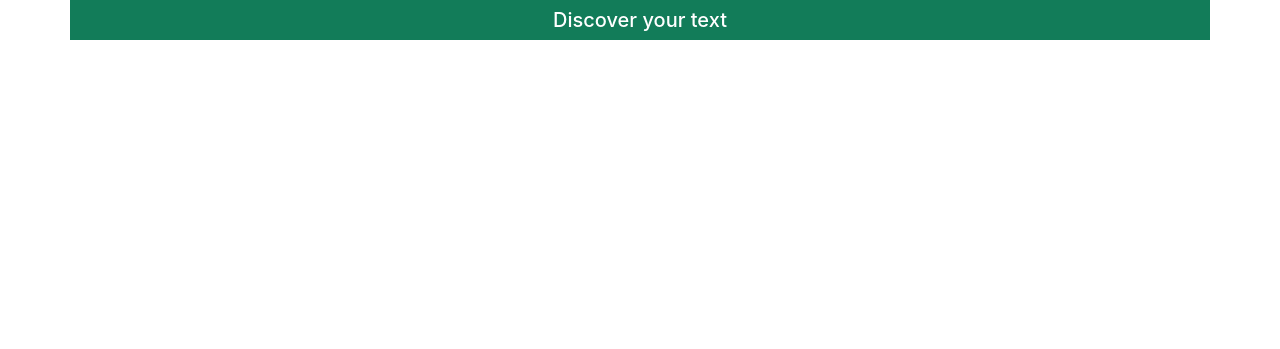
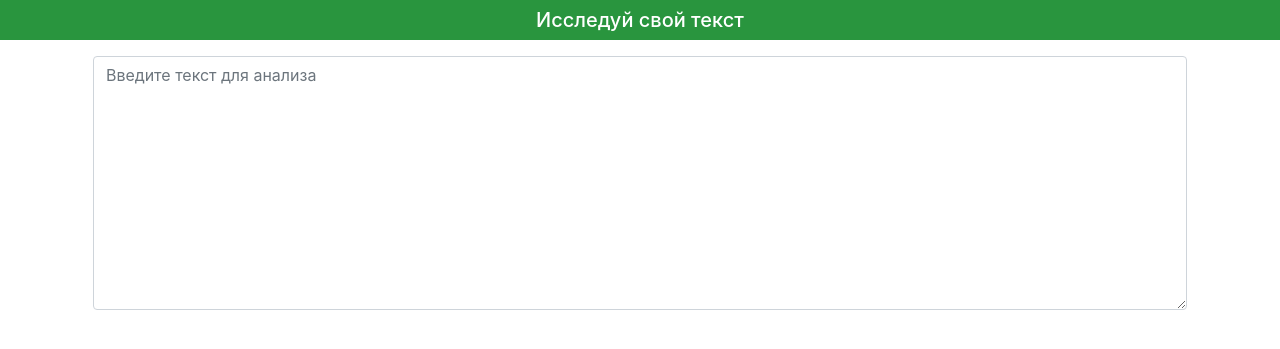
Before and after one commit to joaomsimoes/textometr, a Flask app: template templates/index.html in a window 1280 px wide. Shown: the top 349 px of the page. Run offline with Flask 2, Linux system fonts and the light colour scheme; the template is opened without the code that fills it, so the values that code supplies are empty; some libraries are stand-ins or nearby versions.

Commit message:
Automatic text analysis while user typing in textarea

```diff
--- a/analyzer.py
+++ b/analyzer.py
@@ -250,15 +250,20 @@ def start(this_text):
     whole_lemmas_list = []
     global noun_list
     noun_list = []
+    global bastard_list
     bastard_list = []
+    global geo_imen_list
     geo_imen_list = []
+    global conj_adversative_list
     conj_adversative_list = [] #противительные союзы
     modal_words_list = []
     global words_length_list
     words_length_list = []
     global number_of_syllables_list
     number_of_syllables_list = []
+    global long_words_list
     long_words_list = [] #слова более чем 4 слога
+    global count_kotoryi
     count_kotoryi = []
     global count_content_pos
     count_content_pos = []
--- a/app.py
+++ b/app.py
@@ -1,4 +1,6 @@
 from flask import Flask
+from flask import jsonify
+from flask import request
 from flask import render_template
 import analyzer
 
@@ -6,5 +8,9 @@ app = Flask(__name__)
 
 @app.route('/')
 def index():
-    app.logger.info(analyzer.start('идет дождь'))
     return render_template('index.html')
+
+@app.route('/analyze', methods=['POST'])
+def analyze():
+    info = analyzer.start(request.get_json()['text'])
+    return jsonify(result=info)
--- a/templates/index.html
+++ b/templates/index.html
@@ -14,23 +14,58 @@
     <script src="https://unpkg.com/axios/dist/axios.min.js"></script>
 
     <style type="text/css">
-        .bg-main {
-            background-color: #127c59;
+        .bg-header {
+            background-color: #29953e;
         }
     </style>
 
-    <title>Discover your text</title>
+    <title>Исследуй свой текст</title>
 </head>
 
 <body>
+    <header class="bg-header">
+        <h5 class="text-center text-white p-2">Исследуй свой текст</h5>
+    </header>
     <div id="app" class="container">
-        <div class="row pt-2 bg-main text-white">
-            <div class="col">
-                <h5 class="text-center">Discover your text</h5>
+        <form>
+            <div class="form-group p-2">
+                <textarea v-model="text" class="form-control" rows="10" placeholder="Введите текст для анализа"></textarea>
             </div>
-        </div>
+        </form>
+        <p v-if="result">Характеристики текста для уровня [[ result.level ]]</p>
     </div>
     <script>
+        const DELAY = 2000;
+
+        var app = new Vue({
+            delimiters: ['[[', ']]'],
+            el: '#app',
+            data: {
+                text: '',
+                result: null,
+                delayedSend: null
+            },
+            watch: {
+                text: function() {
+                    clearTimeout(app.delayedSend);
+                    if (app.text) {
+                        app.delayedSend = setTimeout(function() {app.analyze()}, DELAY);
+                    } else {
+                        app.result = null;
+                    }
+                }
+            },
+            methods: {
+                // REST API
+                analyze: function() {
+                    axios
+                        .post('/analyze', {text: app.text})
+                        .then(function(response) {
+                            app.result = response.data.result
+                        });
+                }
+            }
+        })
     </script>
 </body>
 
```
Also changed, not shown: static/favicon.png, 1 other file.
